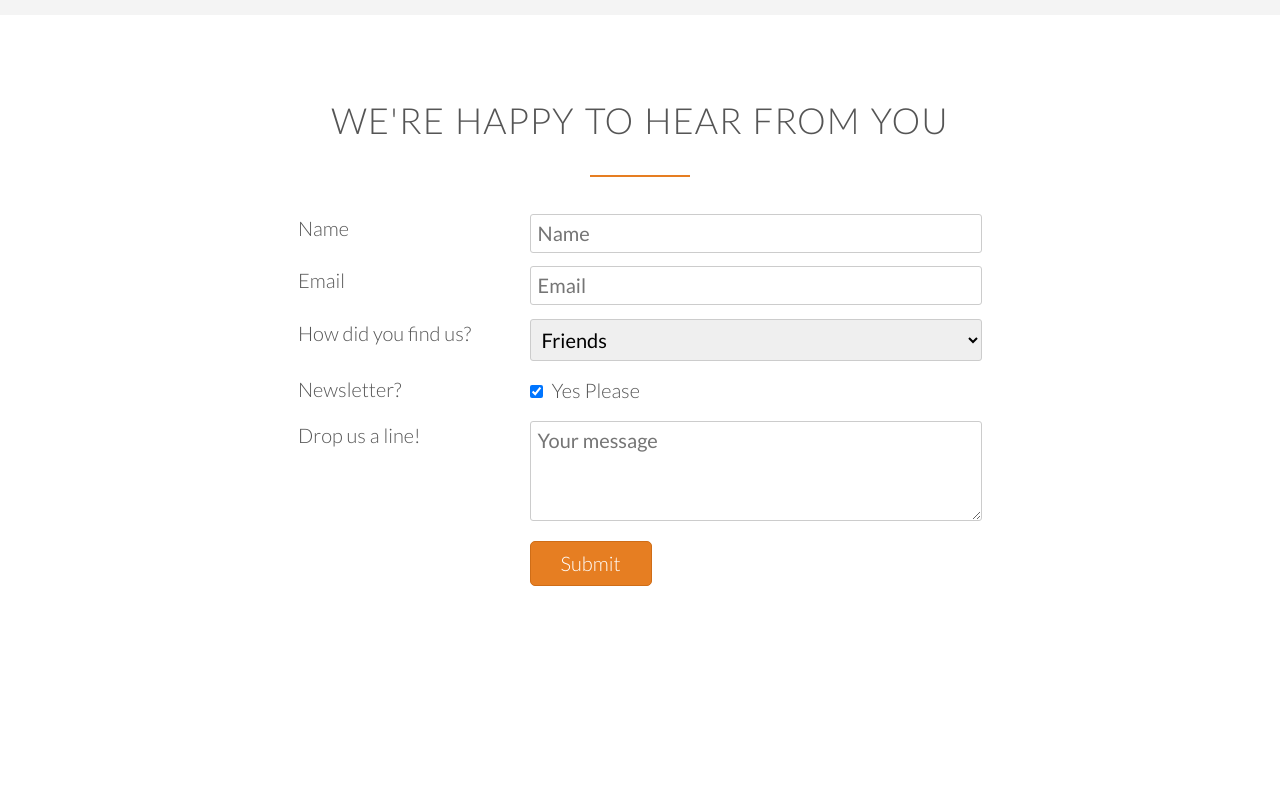
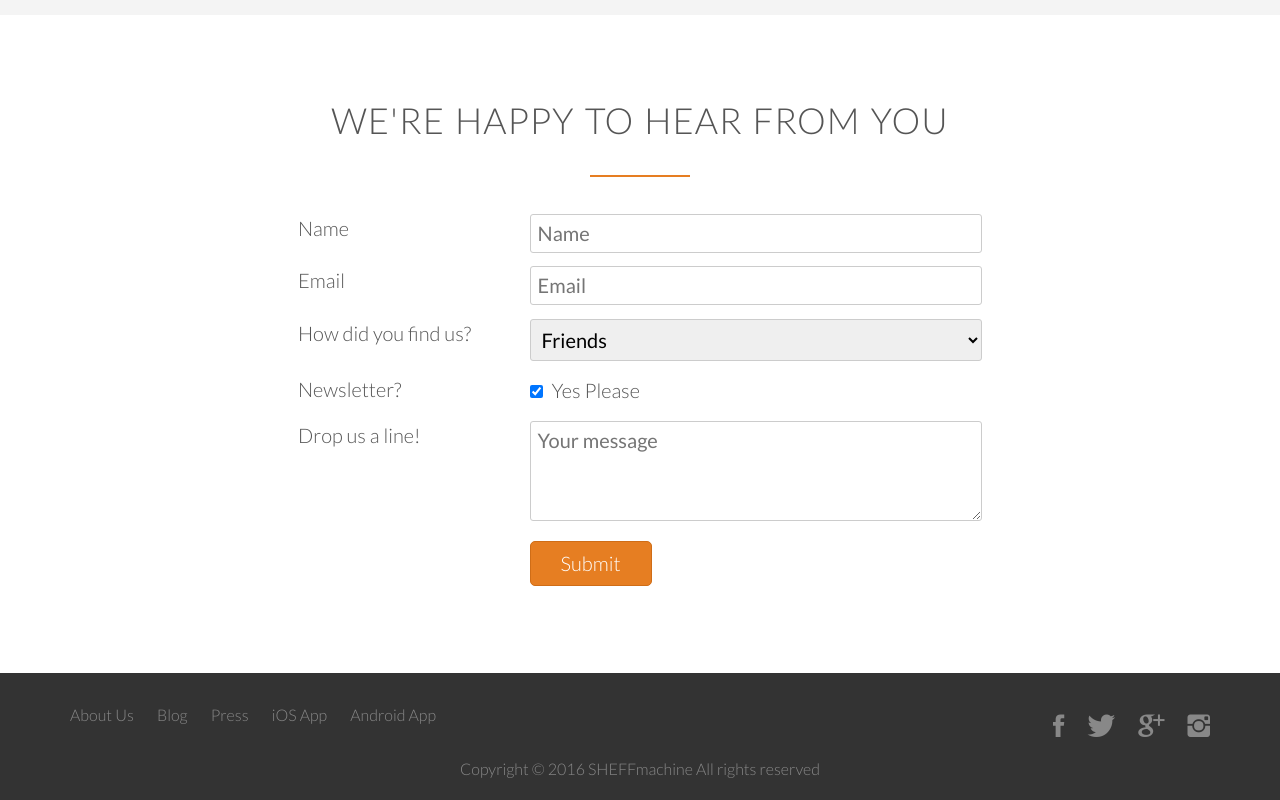
Before and after one commit to SHEFFcode/omnifood, a plain HTML site: page index.html in a window 1280 px wide. Shown: the part 4756-5556 px from the top of the page. Before the commit the page ends 5429 px from the top, so only its background shows below. Drawn offline with nearby package versions, Linux system fonts and the light colour scheme.

Commit message:
finish the footer

```diff
--- a/css/style.css
+++ b/css/style.css
@@ -450,3 +450,82 @@ input[type=checkbox] {
 *:focus {
     outline-color: #e67e22;
 }
+
+/*===================================================================================================================
+                                                      Footer Section
+====================================================================================================================*/
+footer {
+    background-color: #333;
+    padding: 20px;
+    font-size: 0.8rem;
+}
+
+footer p {
+    color: #888;
+    text-align: center;
+    font-size: 0.8rem;
+}
+
+.footer-nav {
+    list-style: none;
+    float: left;
+}
+
+.social-links {
+    list-style: none;
+    float: right;
+}
+
+.footer-nav li,
+.social-links li {
+    display: inline-block;
+    margin-right: 20px;
+}
+
+.footer-nav li:last-child,
+.social-links li:last-child {
+    margin: 0;
+}
+
+.footer-nav li a:link,
+.footer-nav li a:visited,
+.social-links li a:link,
+.social-links li a:visited {
+    text-decoration: none;
+    border: 0;
+    color: #888;
+    transition: all 0.2s;
+}
+
+.footer-nav li a:hover,
+.footer-nav li a:active {
+    color: #ddd;
+}
+
+.social-links li a:link,
+.social-links li a:visited {
+    font-size: 1.5rem;
+}
+
+.ion-social-facebook,
+.ion-social-twitter,
+.ion-social-googleplus,
+.ion-social-instagram {
+    transition: all 0.2s;
+}
+
+.ion-social-facebook:hover {
+    color: #3b5998;
+}
+
+.ion-social-twitter:hover {
+    color: #00aced;
+}
+
+.ion-social-googleplus:hover {
+    color: #dd4b39;
+}
+
+.ion-social-instagram:hover {
+    color: #517fa4;
+}
--- a/index.html
+++ b/index.html
@@ -380,16 +380,30 @@
             </div>
         </section>
 
-        <!-- Section 7: Contact form
-Title:
-
-Fields to include:
-Name
-Email
-How did you find us?
-Newsletter
-Drop us a line
--->
+        <footer>
+            <div class="row">
+                <div class="col span-1-of-2">
+                    <ul class="footer-nav">
+                        <li><a href="#">About Us</a></li>
+                        <li><a href="#">Blog</a></li>
+                        <li><a href="#">Press</a></li>
+                        <li><a href="#">iOS App</a></li>
+                        <li><a href="#">Android App</a></li>
+                    </ul>
+                </div>
+                <div class="col span-1-of-2">
+                    <ul class="social-links">
+                        <li><a href="#"><i class="ion-social-facebook"></i></a></li>
+                        <li><a href="#"><i class="ion-social-twitter"></i></a></li>
+                        <li><a href="#"><i class="ion-social-googleplus"></i></a></li>
+                        <li><a href="#"><i class="ion-social-instagram"></i></a></li>
+                    </ul>
+                </div>
+            </div>
+            <div class="row">
+                <p>Copyright &copy; 2016 SHEFFmachine All rights reserved</p>
+            </div>
+        </footer>
         <script src="https://ajax.googleapis.com/ajax/libs/jquery/2.2.2/jquery.min.js"></script>
         <script src="js/plugins.js"></script>
         <script src="js/main.js"></script>
```
